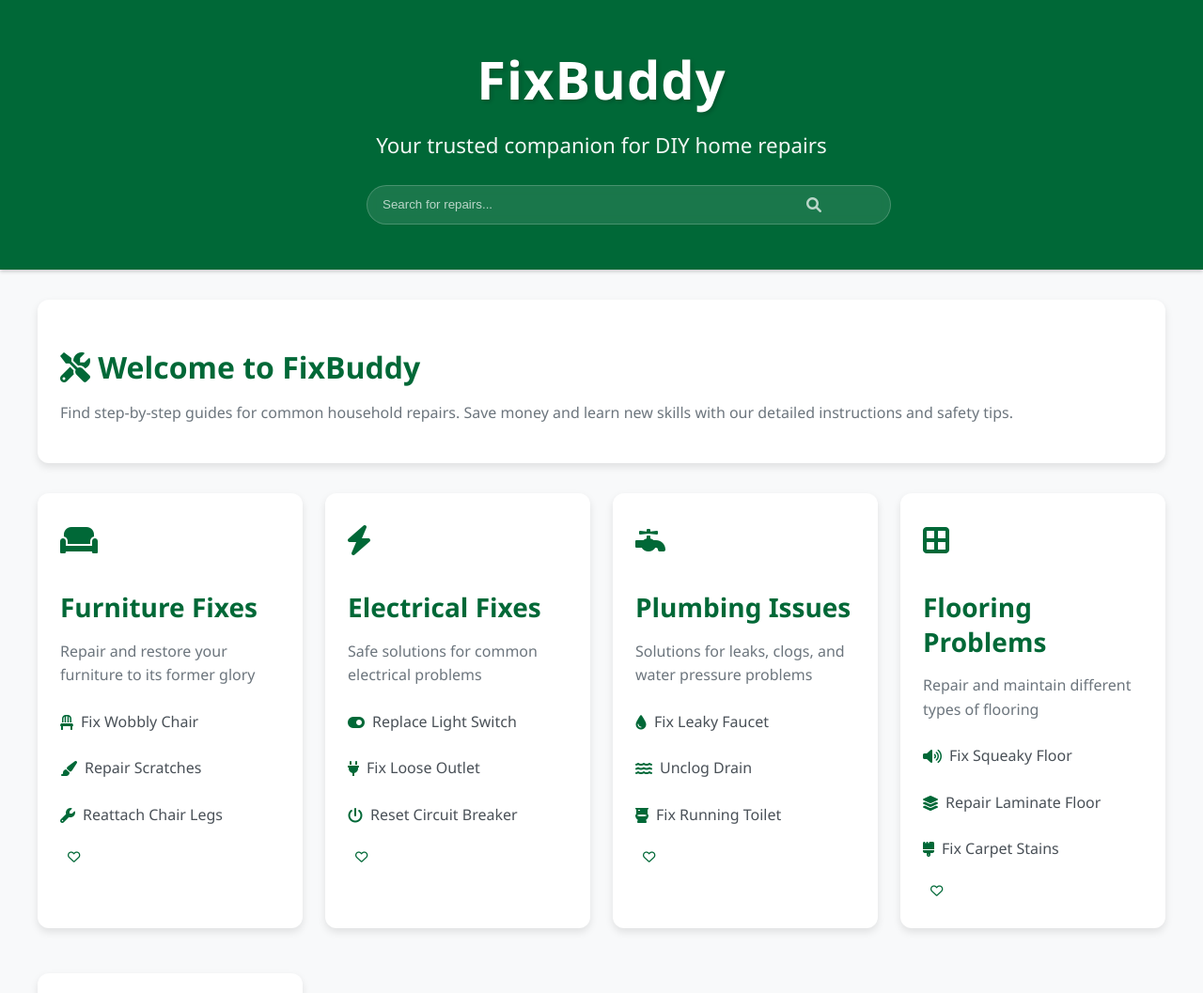
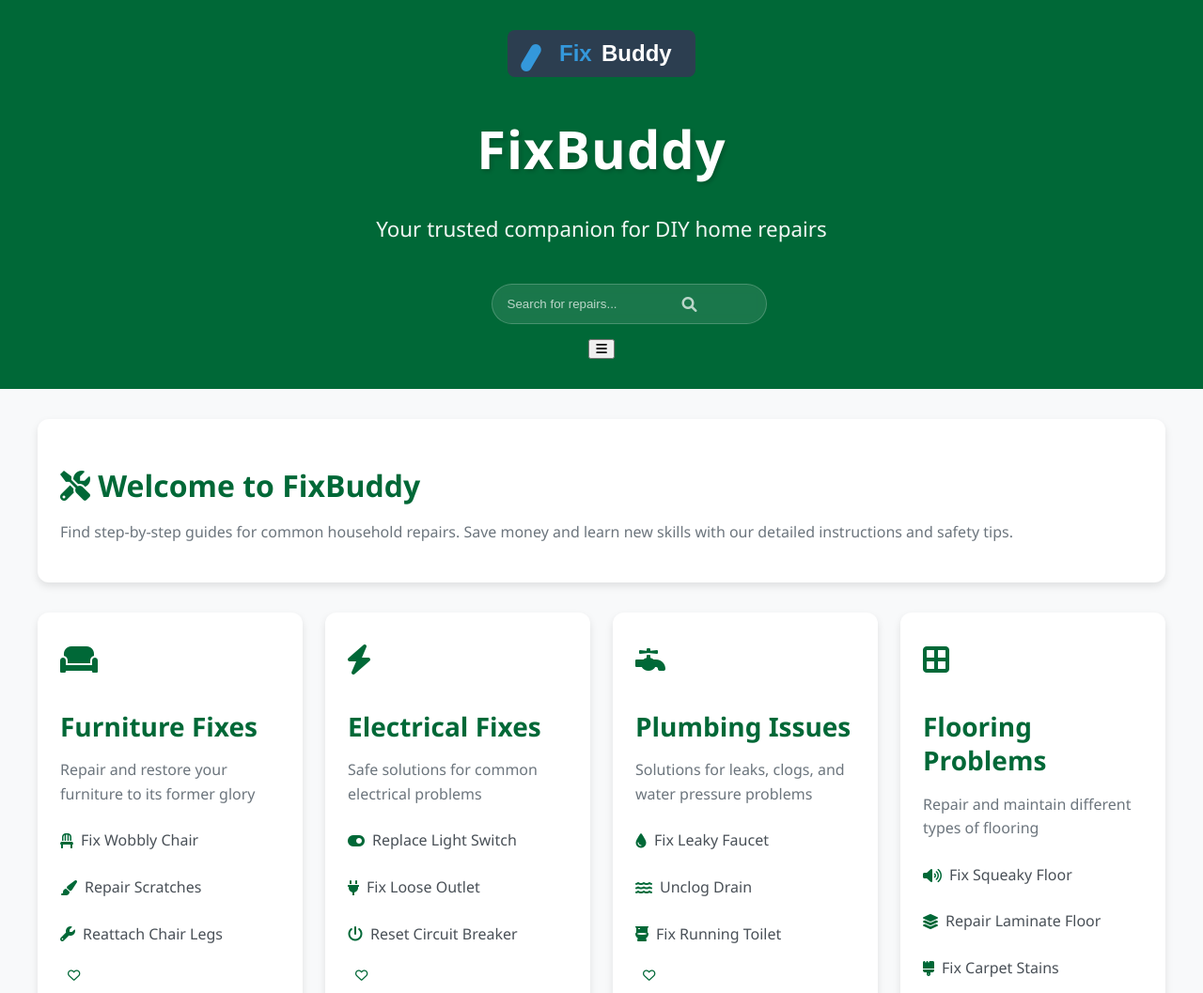
Before and after one commit to ShaliniBalaram/fixbuddy, a plain HTML site: page index.html in a window 1280 px wide. Shown: the top 1057 px of the page at 94% size. Drawn offline with Linux system fonts and the light colour scheme.

Commit message:
feat: add FixBuddy logo and favicon

```diff
--- a/index.html
+++ b/index.html
@@ -4,18 +4,25 @@
     <meta charset="UTF-8">
     <meta name="viewport" content="width=device-width, initial-scale=1.0">
     <title>FixBuddy - Your DIY Home Repair Guide</title>
+    <link rel="icon" type="image/svg+xml" href="images/logo/favicon.svg">
     <link rel="stylesheet" href="styles/main.css">
     <link rel="stylesheet" href="https://cdnjs.cloudflare.com/ajax/libs/font-awesome/6.0.0/css/all.min.css">
 </head>
 <body>
     <header class="header">
         <div class="header-content">
+            <div class="logo">
+                <img src="images/logo/fixbuddy-logo.svg" alt="FixBuddy Logo" height="50">
+            </div>
             <h1>FixBuddy</h1>
             <p>Your trusted companion for DIY home repairs</p>
             <div class="search-container">
                 <input type="text" id="search-input" placeholder="Search for repairs..." aria-label="Search repairs">
                 <i class="fas fa-search search-icon"></i>
             </div>
+            <button id="mobile-menu-btn" class="mobile-menu-btn" aria-label="Toggle mobile menu">
+                <i class="fas fa-bars"></i>
+            </button>
         </div>
     </header>
 
--- a/styles/main.css
+++ b/styles/main.css
@@ -53,9 +53,18 @@ body {
 .header {
     background-color: var(--primary-color);
     color: var(--text-white);
-    padding: 3rem 1rem;
+    padding: 2rem 1rem;
     text-align: center;
-    box-shadow: 0 2px 4px rgba(0, 0, 0, 0.2);
+    position: relative;
+}
+
+.header-content {
+    max-width: 1200px;
+    margin: 0 auto;
+    display: flex;
+    flex-direction: column;
+    align-items: center;
+    gap: 1rem;
 }
 
 .header-content h1 {
@@ -72,6 +81,26 @@ body {
     font-size: 1.4rem;
     opacity: 0.95;
     color: var(--text-white);
+}
+
+.logo {
+    margin-bottom: 1rem;
+    transition: transform 0.3s ease;
+}
+
+.logo:hover {
+    transform: scale(1.05);
+}
+
+.logo img {
+    height: 50px;
+    width: auto;
+}
+
+@media (max-width: 768px) {
+    .logo img {
+        height: 40px;
+    }
 }
 
 /* Container */
```
Also changed, not shown: images/logo/favicon.svg (added), images/logo/fixbuddy-logo.svg (added).
